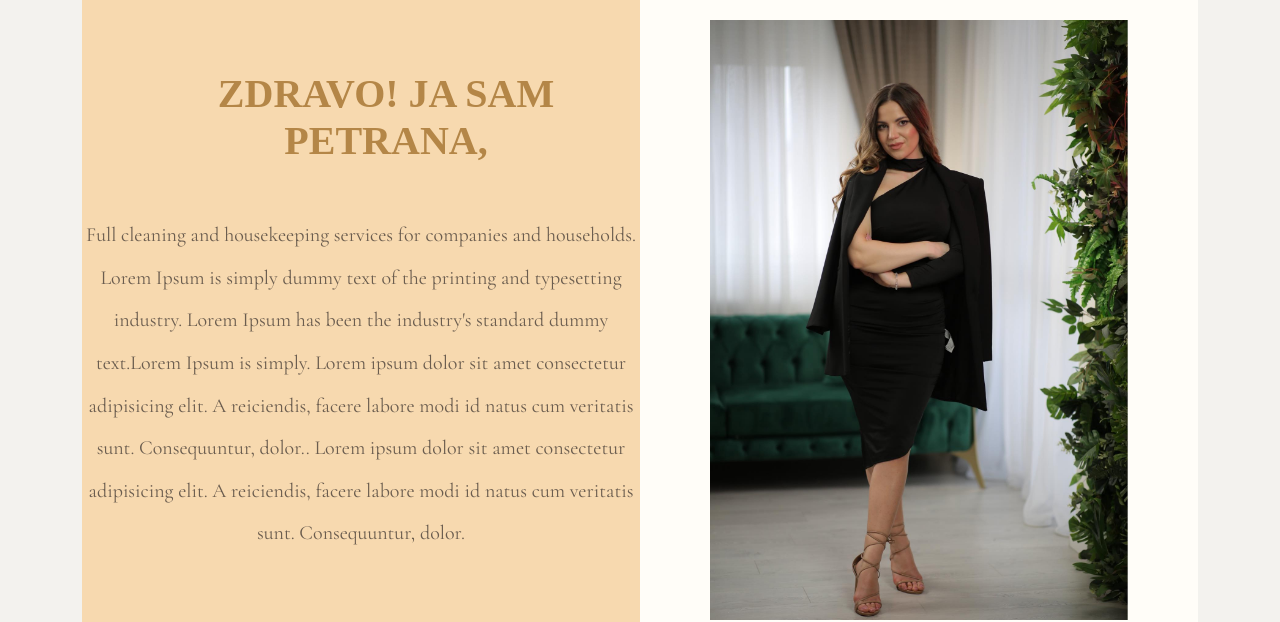
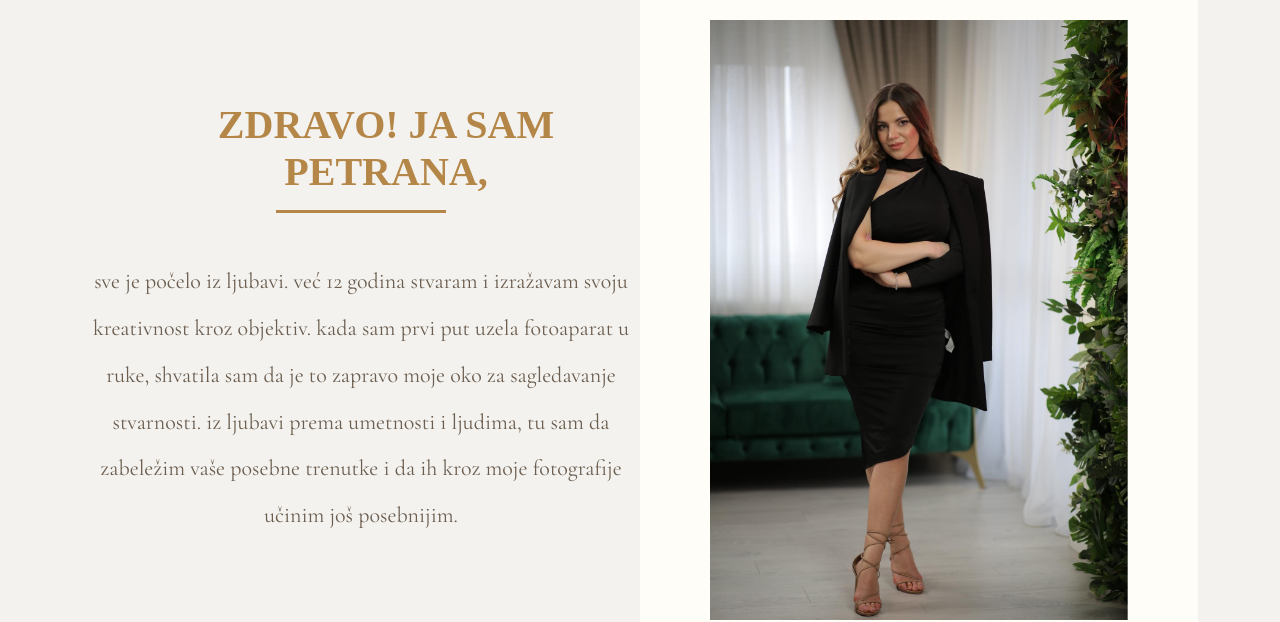
Before and after one commit to Branislavp94/Petrana_sajt, a React (Create React App) app: page / in a window 1280 px wide. Shown: the part 880-1502 px from the top of the page. Built offline with nearby package versions, Linux system fonts and the light colour scheme; a web font is replaced by a local one.

Commit message:
napravio sam generalni fajl gre mozemo menjati paragrafe hedare ... nalazi se u /src/style/generalstyle

```diff
--- a/src/components/MainSection.jsx
+++ b/src/components/MainSection.jsx
@@ -7,14 +7,15 @@ const MainSection = () => {
     <section class={`${MainSectionStyle.about} ${MainSectionStyle.container1}`}>
       <div class={MainSectionStyle.about_text}>
         <div className={MainSectionStyle.text_section}>
-        <h2>ZDRAVO! JA SAM  PETRANA,</h2>
+          <div>
+            <h2>ZDRAVO! JA SAM  PETRANA,</h2>
+            <hr />
+          </div>
         <p>
-          Full cleaning and housekeeping services for companies and households.
-          Lorem Ipsum is simply dummy text of the printing and typesetting
-          industry. Lorem Ipsum has been the industry's standard dummy
-          text.Lorem Ipsum is simply. Lorem ipsum dolor sit amet consectetur adipisicing elit. A reiciendis,
-          facere labore modi id natus cum veritatis sunt. Consequuntur, dolor.. Lorem ipsum dolor sit amet consectetur adipisicing elit. A reiciendis,
-          facere labore modi id natus cum veritatis sunt. Consequuntur, dolor.
+          SVE JE POČELO IZ LJUBAVI. VEĆ 12 GODINA STVARAM I IZRAŽAVAM SVOJU KREATIVNOST KROZ OBJEKTIV.
+          KADA SAM PRVI PUT UZELA FOTOAPARAT U RUKE, SHVATILA SAM DA JE TO ZAPRAVO MOJE OKO ZA SAGLEDAVANJE
+          STVARNOSTI. IZ LJUBAVI PREMA UMETNOSTI I LJUDIMA, TU SAM DA ZABELEŽIM VAŠE POSEBNE TRENUTKE I DA
+          IH KROZ MOJE FOTOGRAFIJE UČINIM JOŠ POSEBNIJIM.
         </p>
         </div>
       </div>
--- a/src/index.css
+++ b/src/index.css
@@ -6,4 +6,5 @@
 
 body{
   background-color: #F3F2EE;
+
 }
--- a/src/style/Gallery.module.scss
+++ b/src/style/Gallery.module.scss
@@ -1,3 +1,7 @@
+@import './gerenalStyle/mixins';
+
+
+
 :root {
   --black: #000;
   --orange: #b48647;
@@ -14,17 +18,15 @@
   text-align: center;
 
   h2{
-    font-size: 40px;
-    color: var(--orange);
-    font-weight: 600;
+    @include header-style;
+  }
+
+  p{
+    @include paragraph-style;
   }
 
   hr{
-    width: 170px;
-    height: 3px;
-    border: none;
-    background-color: var(--orange);
-    margin: 15px auto;
+    @include hr-style;
   }
 
   .gallery_images {
@@ -41,6 +43,5 @@
 }
 
 .container1 {
-  max-width: 100%;
-  margin: auto;
+    @include container1-style;
 }
--- a/src/style/InfoContent.module.scss
+++ b/src/style/InfoContent.module.scss
@@ -1,3 +1,5 @@
+@import './gerenalStyle/mixins';
+
 :root {
   --black: #000;
   --orange: #b48647;
@@ -13,31 +15,23 @@
   text-align: center;
 
   hr {
-    width: 170px;
-    height: 3px;
-    border: none;
-    background-color: var(--orange);
-    margin: 15px 0;
+    @include hr-style($width: 0px);
   }
 }
 
 .info h2 {
-  font-size: 40px;
-  color: var(--orange);
-  font-weight: 600;
+  @include header-style;
 }
 
-.info h2 + p {
-  font-size: 18px;
-  font-weight: 500;
-  margin: 15px 0;
+.info p {
+  @include paragraph-style;
 }
+
 
 .info p + hr {
   margin-left: auto;
 }
 
 .container1 {
-  max-width: 80%;
-  margin: auto;
+ @include container1-info-section-style($width: 80%);
 }
--- a/src/style/MainSection.module.scss
+++ b/src/style/MainSection.module.scss
@@ -1,3 +1,7 @@
+// Import the mixin file
+@import './gerenalStyle/mixins';
+
+
 :root {
   --black: #000;
   --orange: #b48647;
@@ -14,14 +18,9 @@
   padding: var(--padding);
   display: flex;
   align-items: center;
-  background-color: #f7d9af;
 
   hr {
-    width: 100px;
-    height: 3px;
-    border: none;
-    background-color: var(--orange);
-    margin: 15px 0;
+      @include hr-style;
   }
   .about_text {
     flex: 0 0 50%;
@@ -29,28 +28,15 @@
     .text_section {
       display: flex;
       flex-direction: column;
-      gap: 50px;
       text-align: center;
     }
 
     h2 {
-      text-transform: uppercase;
-      font-size: 40px;
-      color: var(--orange);
-      font-weight: 600l;
-      text-align: center;
+      @include header-style;
       margin-left: 50px;
     }
     p {
-      margin-bottom: 15px;
-      font-family: 'Cormorant Garamond', serif;
-      font-size: 20px;
-      font-style: normal;
-      font-weight: 400;
-      letter-spacing: 0em;
-      line-height: 2.13em;
-      text-transform: none;
-      color: #6B5D4F;
+      @include paragraph-style;
     }
 
     .button {
--- /dev/null
+++ b/src/style/gerenalStyle/_mixins.scss
@@ -0,0 +1,54 @@
+:root {
+  --black: #000;
+  --orange: #b48647;
+  --white: #fff;
+  --gray-dark: #343a40;
+  --dark: #252525;
+  --padding: 50px 0;
+  --transition: 0.5s;
+
+}
+
+@mixin paragraph-style {
+  font-family: 'Cormorant Garamond', serif;
+  font-size: 22px;
+  font-style: normal;
+  font-weight: 400;
+  letter-spacing: 0em;
+  line-height: 2.13em;
+  text-transform: lowercase;
+  color: #6B5D4F;
+  margin-top: 30px;
+}
+
+
+@mixin header-style {
+  text-transform: uppercase;
+  font-size: 40px;
+  color: var(--orange);
+  font-weight: 600;
+  text-align: center;
+}
+
+
+@mixin hr-style($width: auto) {
+  width: 170px;
+  height: 3px;
+  border: none;
+  background-color: var(--orange);
+  margin: 15px $width;
+}
+
+
+//  zeljko zna sta je ovo haha :D
+@mixin container1-style {
+  max-width: 100%;
+  margin: auto;
+}
+
+
+//  zeljko zna sta je ovo haha :D
+@mixin container1-info-section-style($width: 100%) {
+  max-width: $width;
+  margin: auto;
+}
```
